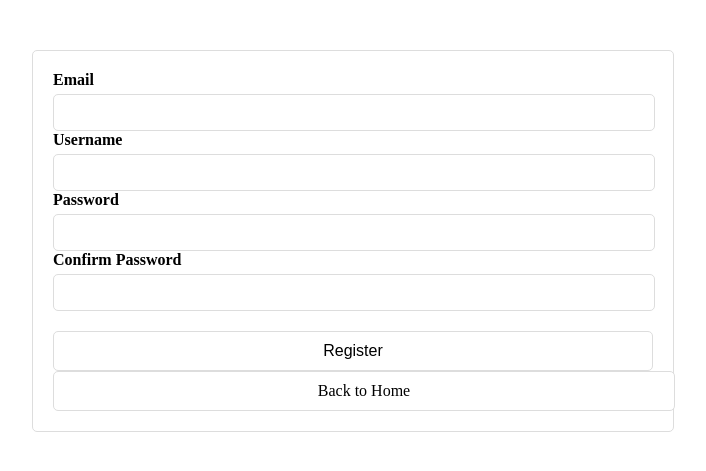
After one commit to eid96/Cross-Site-Scripting, a Flask app: template templates/register.html in a window 1280 px wide. The commit adds this page. Shown: the top 471 px of the page, without its empty margins (287-993 px from the left). Run offline with Flask 3, Linux system fonts and the light colour scheme; the template is opened without the code that fills it, so the values that code supplies are empty.

Commit message:
added register screen

```diff
--- a/templates/home.html
+++ b/templates/home.html
@@ -54,11 +54,13 @@
     <div class="container">
         <h1>Blog</h1>
         {% if user %}
-            <a class="back-btn" href="/logout">Logout</a>
+        <a class="back-btn" href="/logout">Logout</a>
+        <a class="back-btn" href="{{ url_for('add_posts') }}">Add post</a>
         {% else %}
             <a class="back-btn" href="{{ url_for('login_screen') }}">Login</a>
+        <a class="back-btn" href="{{ url_for('register') }}">Register</a>
         {% endif %}
-        <a class="back-btn" href="{{ url_for('add_posts') }}">Add post</a>
+
         <table class="post-list">
             <tr>
                 <th>Titles</th>
--- /dev/null
+++ b/templates/register.html
@@ -0,0 +1,77 @@
+<!DOCTYPE html>
+<html>
+<head>
+    <title>Register new user</title>
+    <style>
+        .post-form {
+            max-width: 600px;
+            margin: auto;
+            padding: 20px;
+            border: 1px solid #ddd;
+            border-radius: 5px;
+            margin-top: 50px;
+        }
+        .input-group {
+            margin-bottom: 20px;
+        }
+        .input-group label {
+            display: block;
+            font-weight: bold;
+            margin-bottom: 5px;
+        }
+        .input-group input,
+        .input-group textarea {
+            width: calc(100% - 20px);
+            padding: 10px;
+            border-radius: 5px;
+            border: 1px solid #ddd;
+        }
+        .input-group textarea {
+            resize: none;
+        }
+        .submit-btn {
+            width: 100%;
+            padding: 10px;
+            border-radius: 5px;
+            border: 1px solid #ddd;
+            background-color: white;
+            color: black;
+            font-size: 16px;
+            cursor: pointer;
+        }
+        .back-btn {
+            width: 100%;
+            padding: 10px;
+            border-radius: 5px;
+            border: 1px solid #ddd;
+            background-color: white;
+            color: black;
+            font-size: 16px;
+            cursor: pointer;
+            text-align: center;
+            text-decoration: none;
+            display: block;
+        }
+    </style>
+</head>
+<body>
+
+    <div class="post-form">
+        <form action="/register" method="post">
+            <div class="input-group">
+                <label for="email">Email</label>
+                <input type="email" id="email" name="email" required>
+                 <label for="username">Username</label>
+                <input type="username" id="username" name="username" required>
+                 <label for="password">Password</label>
+                <input type="password" id="password" name="password" required>
+                 <label for="confirm-password">Confirm Password</label>
+                <input type="confirm-password" id="confirm-password" name="confirm-password" required>
+            </div>
+            <button type="submit" class="submit-btn">Register</button>
+        </form>
+        <a href="/" class="back-btn">Back to Home</a>
+    </div>
+
+</body>
+</html>
```
